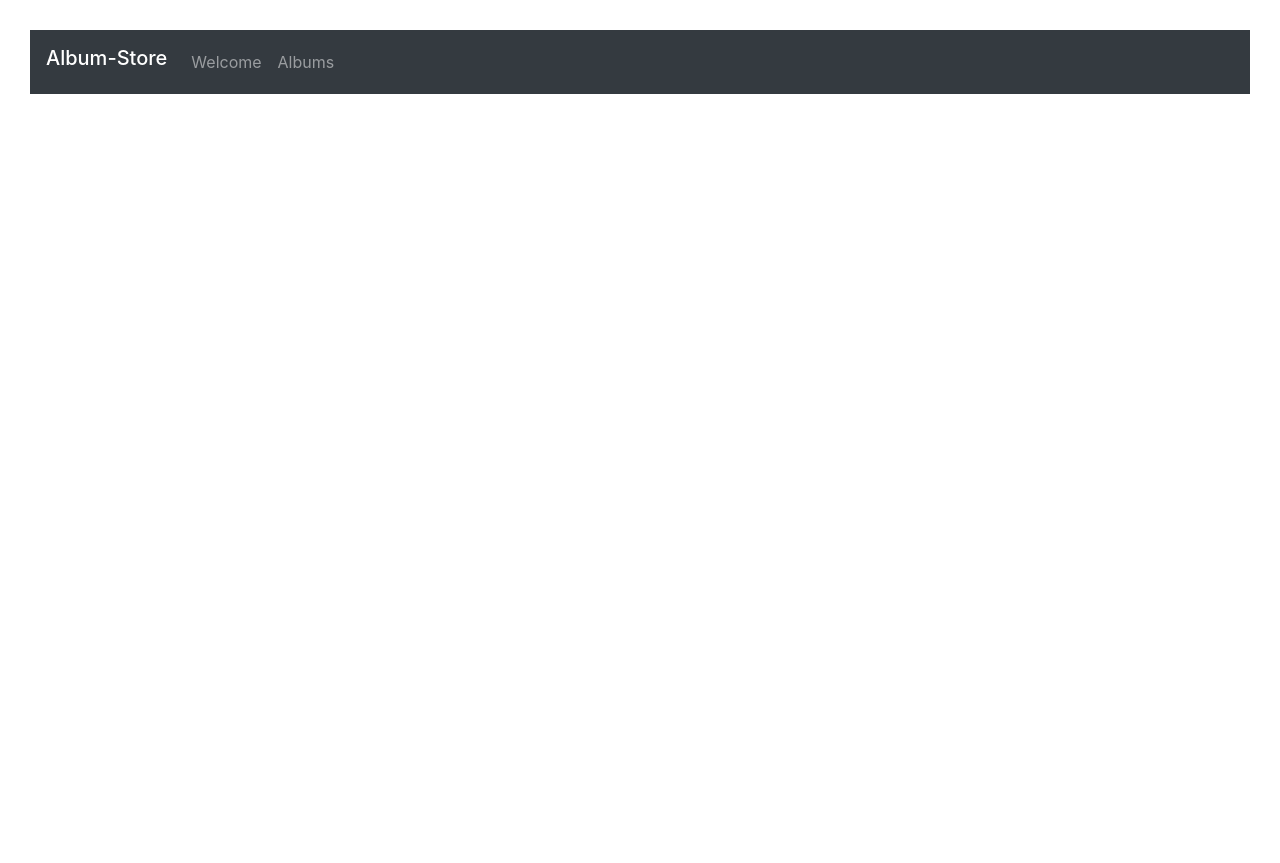
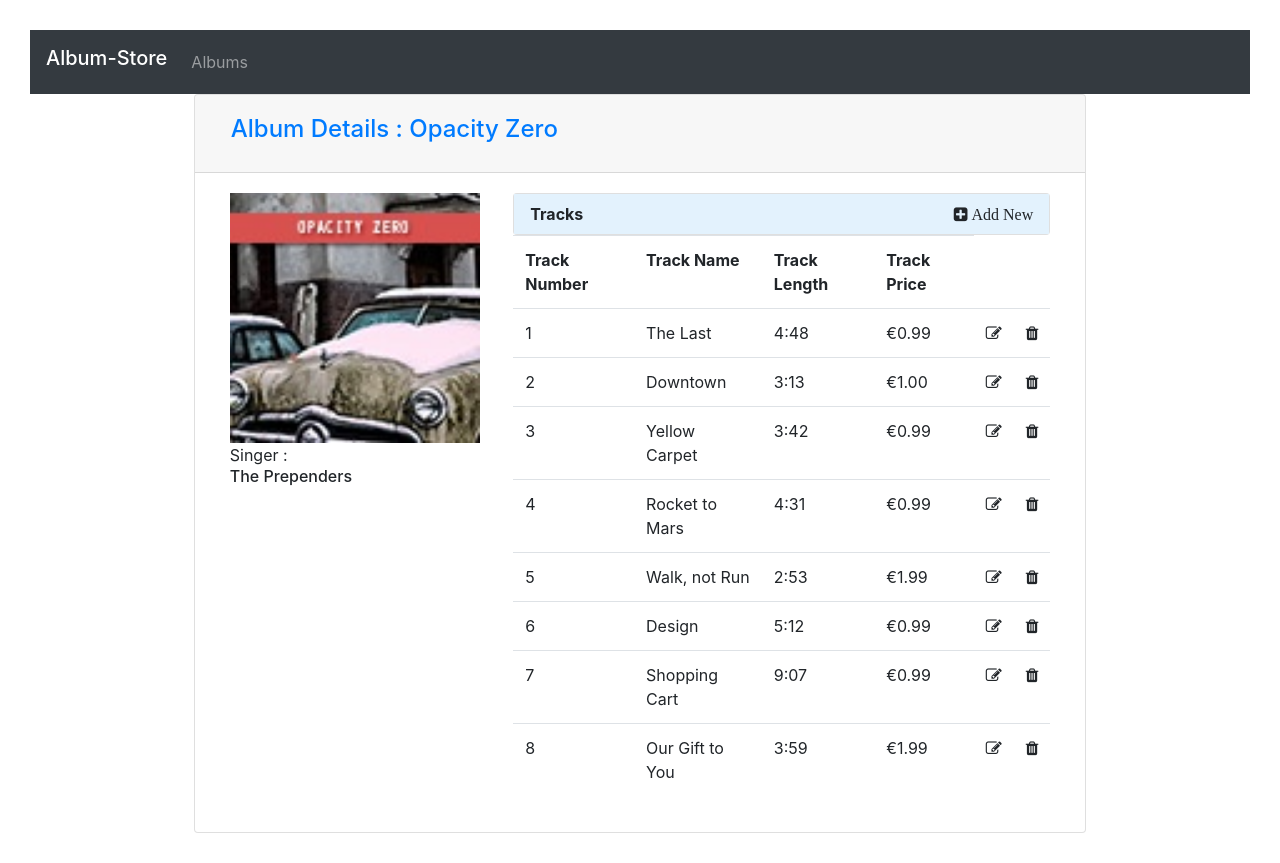
Before and after one commit to sanjayreddy93/Angular-AlbumStore, an Angular app in the folder Album-Store/: page /albums/1 in a window 1280 px wide. Before the commit this address led to /. Before the commit the page ends 800 px from the top, so only its background shows below. Built offline with nearby package versions, Linux system fonts and the light colour scheme.

Commit message:
Completed Albums list and descrption details components

```diff
--- a/Album-Store/src/app/app.component.html
+++ b/Album-Store/src/app/app.component.html
@@ -4,12 +4,9 @@
   <ul class="nav navbar-nav navbar-right">
     <li class="nav-item">
       <a class="nav-link"
-         [routerLink]="['/welcome']">Welcome</a>
+         [routerLink]="['/welcome']">Albums</a>
     </li>
-    <li class="nav-item">
-      <a class="nav-link"
-         [routerLink]="['/albums']">Albums</a>
-    </li>
+
   </ul>
 </nav>
 <div class="container-fluid">
--- a/Album-Store/src/app/app.module.ts
+++ b/Album-Store/src/app/app.module.ts
@@ -19,7 +19,8 @@ import { HttpClientModule } from '@angular/common/http';
     RouterModule.forRoot(
       [{path:'welcome', component:ProductPageComponent},
       {path:'albums', component: ProductDescriptionComponent},
-    {path:'', redirectTo: 'welcome', pathMatch:'full'}])
+      {path:'albums/:id', component: ProductDescriptionComponent},
+      {path:'', redirectTo: 'welcome', pathMatch:'full'}])
   ],
   providers: [],
   bootstrap: [AppComponent]
--- a/Album-Store/src/app/components/product-description/product-description.component.html
+++ b/Album-Store/src/app/components/product-description/product-description.component.html
@@ -1,10 +1,53 @@
-<div class="row description">
-  <div class="col-sm-2">
-    <img src="assets/opacity-zero.jpg" alt="product image" />
+<div class="card" style="width: 75%;margin: 0 auto;">
+  <div class="card-header">
+    <nav class="navbar">
+      <a class="navbrand-bar h4">{{pageTitle  + ' : ' + this.albumDetails?.album?.name}}</a>
+    </nav>
   </div>
-  <div class="col-sm-6">
-    <p class="album-name">Opacity Zero</p>
-    <p class="band-name">The Prependers</p>
-    <p class="album-release-date">September 25, 2014</p>
+
+  <div class="container-fluid">
+    <div class="card-body">
+      <div class="row">
+        <div class="col-sm 4">
+          <img src="{{this.albumDetails?.album?.coverImage}}" alt="Album cover" style="width: 250px;height:250px;" />
+          <div> Singer : <h6>{{this.albumDetails?.artist}}</h6>
+          </div>
+        </div>
+
+        <div class="col-sm-8">
+          <div class="card">
+            <nav class="navbar navbar-light" style="background-color: #e3f2fd;">
+              <a> <strong>Tracks </strong></a>
+
+              <form class="form-inline">
+
+                <i class="fa fa-plus-square"> Add New</i>
+              </form>
+            </nav>
+
+
+          </div>
+          <table class="table table-inverse">
+            <tr>
+              <th>Track Number</th>
+              <th>Track Name</th>
+              <th>Track Length</th>
+              <th> Track Price</th>
+            </tr>
+
+            <tr *ngFor="let track of this.albumDetails?.album?.tracks">
+              <td>{{track.trackNumber}}</td>
+              <td>{{track.trackName}}</td>
+              <td>{{track.trackLength}}</td>
+              <td>{{track.trackPrice | currency: 'EUR'}}</td>
+              <td><i class="fa fa-edit"></i></td>
+              <td><i class="fa fa-trash"></i></td>
+            </tr>
+          </table>
+        </div>
+      </div>
+    </div>
+
   </div>
+
 </div>
--- a/Album-Store/src/app/components/product-description/product-description.component.ts
+++ b/Album-Store/src/app/components/product-description/product-description.component.ts
@@ -2,6 +2,7 @@ import { Component, OnInit } from '@angular/core';
 
 import { ProductService } from 'src/app/services/product.service';
 import { IAlbum } from 'src/app/services/album';
+import { ActivatedRoute, Router } from '@angular/router';
 
 @Component({
   selector: 'app-product-description',
@@ -9,16 +10,32 @@ import { IAlbum } from 'src/app/services/album';
   styleUrls: ['./product-description.component.css']
 })
 export class ProductDescriptionComponent implements OnInit {
-
-  albumInfo: IAlbum | undefined;
+  pageTitle: string = "Album Details"
+  public albumDetails: IAlbum | undefined;
   errorMessage: '';
-  constructor(private productService: ProductService) { }
+  constructor(private productService: ProductService,
+    private activatedRoute: ActivatedRoute,
+    private router: Router) { }
 
   ngOnInit() {
-    this.productService.getAlbum(1).subscribe({
-      next: albumInfo => this.albumInfo = albumInfo,
-      error: err=> this.errorMessage = err
-    })
+    const param = +this.activatedRoute.snapshot.paramMap.get('id');
+    if (param) {
+      const id = +param;
+      this.getAlbumDetails(id);
+    }
   }
 
+  getAlbumDetails(id: number) {
+
+    this.productService.getAlbum(id).subscribe(
+      data => {
+        this.albumDetails = data
+      },
+      err => console.log(err)
+    )
+  }
+
+  onBack(): void {
+    this.router.navigate(['./albums']);
+  }
 }
--- a/Album-Store/src/app/components/product-page/product-page.component.html
+++ b/Album-Store/src/app/components/product-page/product-page.component.html
@@ -8,17 +8,21 @@
     <div class="container-fluid">
         <div class="card-body">
             <table class="table table-inverse">
-                <tr>
+                <tr >
+                    <th>Album Image</th>
                     <th>Artist Name</th>
                     <th>Album Name</th>
                     <th>Number of tracks</th>
                     <th>Release Date</th>
                 </tr>
-                <tr>
-                    <td> {{this.albumInfo?.artist}}</td>
-                    <td>{{this.albumInfo?.album?.name}}</td>
-                    <td>{{albumInfo?.album?.tracks.length}}</td>
-                    <td>{{albumInfo?.album?.releaseDate}}</td>
+                <tr *ngFor = "let album of albums">
+                    <td> <img src={{this.album?.album?.coverImage}} alt="product image" style="height: 50px;width: 75px;"/></td>
+                    <td> {{this.album?.artist}}</td>
+                    <td>{{this.album?.album?.name}}</td>
+                    <td style="text-align: center;">{{album?.album?.tracks.length}}</td>
+                    <td>{{album?.album?.releaseDate}}</td>
+                    <td><i class="fa fa-eye"
+                        [routerLink]="['/albums', album.id]"></i></td>
                 </tr>
             </table>
 
--- a/Album-Store/src/app/components/product-page/product-page.component.ts
+++ b/Album-Store/src/app/components/product-page/product-page.component.ts
@@ -12,16 +12,14 @@ import { IAlbum } from 'src/app/services/album';
 })
 export class ProductPageComponent implements OnInit {
   pageTitle: string = "List of Albums"
-  albumInfo: IAlbum[] = [];
+  albums: IAlbum[] = [];
   errorMessage: '';
   constructor(private productService: ProductService) { }
 
   ngOnInit(): void {
-    this.getAlbumDetails();
-  }
-  getAlbumDetails(): any{
     this.productService.getAlbums().subscribe({
-      next: data => {this.albumInfo = data
+      next: data => {
+        this.albums = data
       },
       error: err=> this.errorMessage = err
     })
--- a/Album-Store/src/app/services/album.ts
+++ b/Album-Store/src/app/services/album.ts
@@ -1,3 +1,5 @@
+import { DecimalPipe } from '@angular/common';
+
 export interface IAlbum {
   id: number,
   artist: string,
--- a/Album-Store/src/app/services/product.service.ts
+++ b/Album-Store/src/app/services/product.service.ts
@@ -10,16 +10,17 @@ export class ProductService {
   private albumUrl: string = "assets/album.json";
   constructor(private http: HttpClient) { }
 
-  getAlbums(): Observable<IAlbum[] | undefined>{
+  getAlbums(): Observable<IAlbum[]>{
    return this.http.get<IAlbum[]>(this.albumUrl).pipe(
       tap(), catchError(this.handleError)
         );
 }
 
 getAlbum(id: number): Observable<IAlbum | undefined>{
-  return this.getAlbums().pipe(map((album: IAlbum[]) =>
-    album.find(a => a.id === id)
-  ));
+  return this.getAlbums().pipe(map((albums: IAlbum[]) =>
+        albums.find(a => a.id === id)
+      ));
+
 }
 
 
--- a/Album-Store/src/assets/album.json
+++ b/Album-Store/src/assets/album.json
@@ -1,4 +1,5 @@
-{
+[
+  {
   "id": 1,
   "artist": "The Prependers",
   "album": {
@@ -7,14 +8,67 @@
     "coverImage": "assets/opacity-zero.jpg",
     "tracks": [
       {"trackNumber": 1, "trackName": "The Last", "trackLength": "4:48", "trackPrice": 0.99 },
-      {"trackNumber": 2, "trackName": "Downtown", "trackLength": "3:13", "trackPrice": 0.99 },
+      {"trackNumber": 2, "trackName": "Downtown", "trackLength": "3:13", "trackPrice": 1.00 },
       {"trackNumber": 3, "trackName": "Yellow Carpet", "trackLength": "3:42", "trackPrice": 0.99 },
       {"trackNumber": 4, "trackName": "Rocket to Mars", "trackLength": "4:31", "trackPrice": 0.99 },
-      {"trackNumber": 5, "trackName": "Walk, not Run", "trackLength": "2:53", "trackPrice": 0.99 },
+      {"trackNumber": 5, "trackName": "Walk, not Run", "trackLength": "2:53", "trackPrice": 1.99 },
       {"trackNumber": 6, "trackName": "Design", "trackLength": "5:12", "trackPrice": 0.99 },
       {"trackNumber": 7, "trackName": "Shopping Cart", "trackLength": "9:07", "trackPrice": 0.99 },
-      {"trackNumber": 8, "trackName": "Our Gift to You", "trackLength": "3:59", "trackPrice": 0.99 }
+      {"trackNumber": 8, "trackName": "Our Gift to You", "trackLength": "3:59", "trackPrice": 1.99 }
+    ]
+  }
+
+},
+{
+  "id": 2,
+  "artist": "Camilla Cabello",
+  "album": {
+    "name": "Fanny Magnet",
+    "releaseDate": "December 10, 2017",
+    "coverImage": "assets/opacity-zero.jpg",
+    "tracks": [
+      {"trackNumber": 1, "trackName": "Liar", "trackLength": "4:48", "trackPrice": 1.99 },
+      {"trackNumber": 2, "trackName": "Havana", "trackLength": "3:13", "trackPrice": 2.99 },
+      {"trackNumber": 3, "trackName": "Senorita", "trackLength": "3:42", "trackPrice": 1.99 },
+      {"trackNumber": 4, "trackName": "My oh my", "trackLength": "4:31", "trackPrice": 0.99 }
+
+    ]
+  }
+
+},
+{
+  "id": 3,
+  "artist": "Abel Makkonen Tesfaye",
+  "album": {
+    "name": "The Weekend",
+    "releaseDate": "March 13, 2017",
+    "coverImage": "assets/opacity-zero.jpg",
+    "tracks": [
+      {"trackNumber": 1, "trackName": "Blinding Lights", "trackLength": "4:48", "trackPrice": 2.99 },
+      {"trackNumber": 2, "trackName": "Heartless", "trackLength": "3:13", "trackPrice": 0.99 },
+      {"trackNumber": 3, "trackName": "Starboy", "trackLength": "3:42", "trackPrice": 1.00 },
+      {"trackNumber": 4, "trackName": "Cant feel my face", "trackLength": "4:31", "trackPrice": 0.99 }
+
+    ]
+  }
+
+},
+{
+  "id": 4,
+  "artist": "Charlie Puth",
+  "album": {
+    "name": "Leave me alone",
+    "releaseDate": "July 29, 2018",
+    "coverImage": "assets/opacity-zero.jpg",
+    "tracks": [
+      {"trackNumber": 1, "trackName": "We don't talk anymore", "trackLength": "4:48", "trackPrice": 2.99 },
+      {"trackNumber": 2, "trackName": "Attention", "trackLength": "3:13", "trackPrice": 0.99 },
+      {"trackNumber": 3, "trackName": "How long", "trackLength": "3:42", "trackPrice": 1.00 },
+      {"trackNumber": 4, "trackName": "I warned myself", "trackLength": "4:31", "trackPrice": 0.99 },
+      {"trackNumber": 5, "trackName": "Hotline Bling", "trackLength": "4:31", "trackPrice": 0.99 }
+
     ]
   }
 
 }
+]
--- a/Album-Store/src/styles.css
+++ b/Album-Store/src/styles.css
@@ -5,3 +5,6 @@
 body {
     padding: 30px;
   }
+  i{
+    cursor: pointer;
+  }
```
